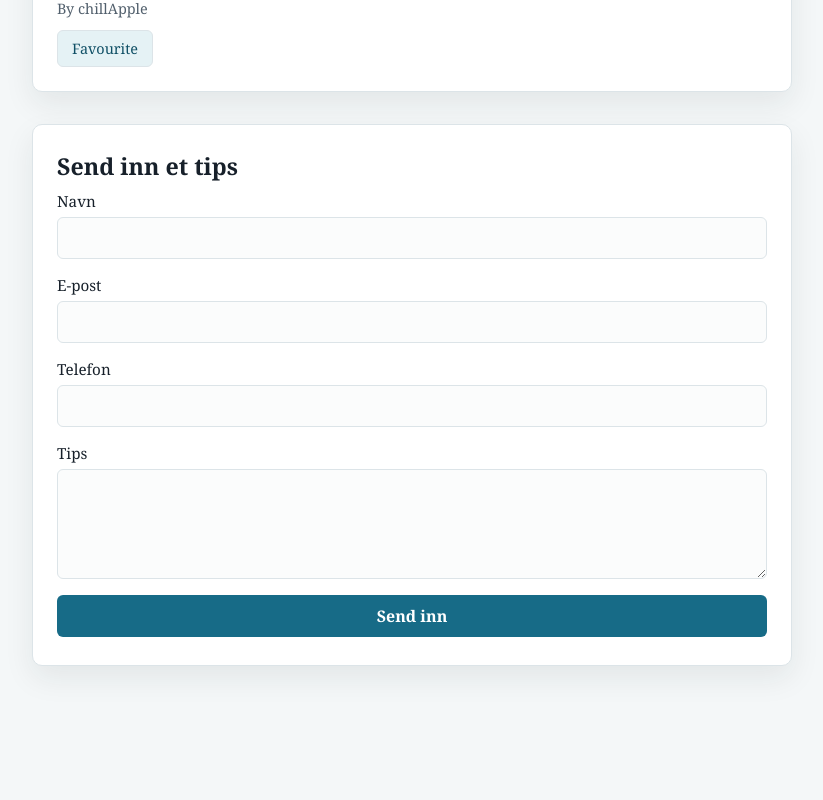
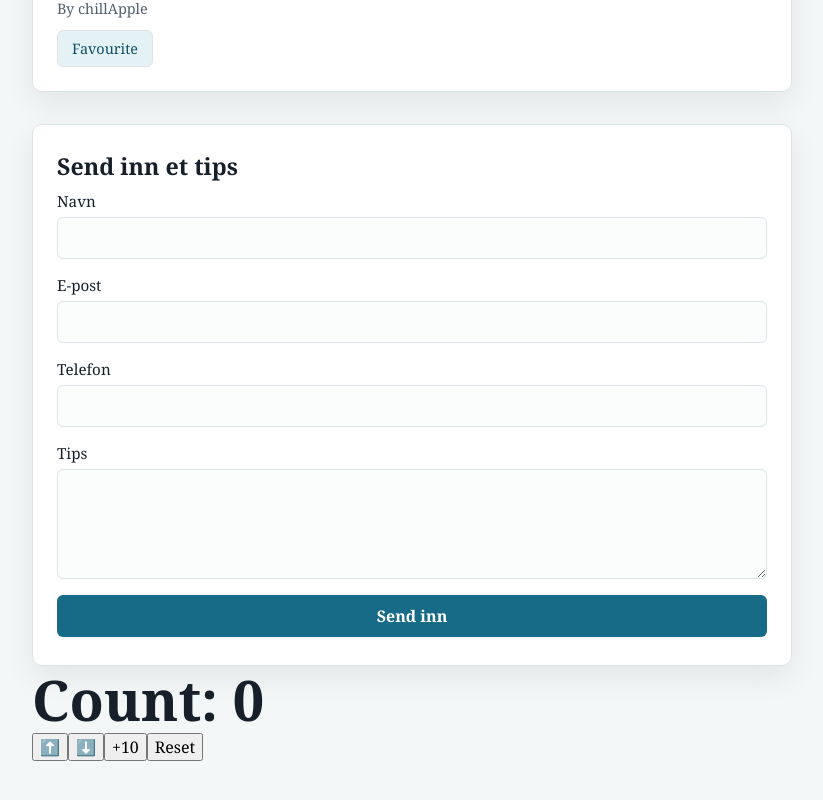
Before and after one commit to Sunniva-Sorensen/vite-react-app, a React (Vite) app: page / in a window 1280 px wide. Shown: the part 794-1594 px from the top of the page, without its empty margins (228-1051 px from the left). Before the commit the page ends 1508 px from the top, so only its background shows below. Built offline with nearby package versions, Linux system fonts and the light colour scheme.

Commit message:
add count using global state with Redux and Redux Toolkit

```diff
--- a/package.json
+++ b/package.json
@@ -12,8 +12,10 @@
     "fmt:check": "oxfmt --check"
   },
   "dependencies": {
+    "@reduxjs/toolkit": "^2.12.0",
     "react": "^19.2.8",
     "react-dom": "^19.2.8",
+    "react-redux": "^9.3.0",
     "react-router-dom": "^7.18.4"
   },
   "devDependencies": {
--- /dev/null
+++ b/src/components/Counter/Counter.tsx
@@ -0,0 +1,18 @@
+import { useDispatch, useSelector } from "react-redux";
+import { decrement, increment } from "../../state/counter/counterslice";
+import type { AppDispatch, RootState } from "../../state/store";
+
+export function Counter() {
+    const count = useSelector((state: RootState) => state.counter.value);
+    const dispatch = useDispatch<AppDispatch>();
+
+    return (
+        <div>
+            <h1>Count: {count}</h1>
+            <button onClick={() => dispatch(increment())}>⬆️</button>
+            <button onClick={() => dispatch(decrement())}>⬇️</button>
+            <button onClick={() => dispatch({ type: "counter/incrementByAmount", payload: 10 })}>+10</button>
+            <button onClick={() => dispatch({ type: "counter/reset" })}>Reset</button>
+        </div>
+    );
+}
--- /dev/null
+++ b/src/components/LoginForm/LoginForm.tsx
@@ -0,0 +1,49 @@
+import { useState } from "react";
+import { useAuthContext } from "../../context/AuthContext";
+import "./LoginForm.css";
+
+export function LoginForm() {
+    const [name, setName] = useState("");
+    const { user, isLoggedIn, setUser, setIsLoggedIn } = useAuthContext();
+
+    function handleLogin(event: React.FormEvent<HTMLFormElement>) {
+        event.preventDefault();
+
+        setUser({
+            id: 1,
+            name,
+            email: "",
+        });
+
+        setIsLoggedIn(true);
+    }
+
+    function handleLogout() {
+        setUser(undefined);
+        setIsLoggedIn(false);
+    }
+
+    if (isLoggedIn) {
+        return (
+            <div className="login-status">
+                <p>Logged in as {user?.name}</p>
+                <button type="button" onClick={handleLogout}>
+                    Log out
+                </button>
+            </div>
+        );
+    }
+
+    return (
+        <form className="login-form" onSubmit={handleLogin}>
+            <label htmlFor="name">Name</label>
+            <input
+                id="name"
+                value={name}
+                onChange={(event) => setName(event.target.value)}
+                required
+            />
+            <button type="submit">Log in</button>
+        </form>
+    );
+}
--- a/src/main.tsx
+++ b/src/main.tsx
@@ -3,11 +3,15 @@ import { createRoot } from 'react-dom/client'
 import './index.css'
 import App from './App.tsx'
 import { AuthProvider } from './context/AuthProvider'
+import { Provider } from "react-redux";
+import { store } from "./state/store.ts";
 
 createRoot(document.getElementById('root')!).render(
   <StrictMode>
-    <AuthProvider>
-      <App />
-    </AuthProvider>
+    <Provider store={store}>
+      <AuthProvider>
+        <App />
+      </AuthProvider>
+    </Provider>
   </StrictMode>,
 )
--- a/src/pages/Home/Home.tsx
+++ b/src/pages/Home/Home.tsx
@@ -5,11 +5,10 @@ import { Button } from "../../components/Button/Button";
 import { Header } from "../../components/Header/Header";
 import { TipForm } from "../../components/TipForm/TipForm";
 import "./Home.css";
-import { useAuthContext } from "../../context/AuthContext";
+import { LoginForm } from "../../components/LoginForm/LoginForm";
+import { Counter } from "../../components/Counter/Counter";
 
 export function HomePage() {
-  const { user, isLoggedIn, setUser, setIsLoggedIn } = useAuthContext();
-  const [name, setName] = useState("");
   const [articles, setArticles] = useState(initialArticles);
 
   function handleFavourite(slug: string) {
@@ -22,44 +21,17 @@ export function HomePage() {
     );
   }
 
-  function handleLogin(event: React.FormEvent<HTMLFormElement>) {
-    event.preventDefault();
-    setUser({ id: 1, name, email: "" });
-    setIsLoggedIn(true);
-  }
-
-  function handleLogout() {
-    setUser(undefined);
-    setIsLoggedIn(false);
-  }
-
   return (
     <>
       <Header />
       <div className="home-controls">
         <Button />
 
-        {isLoggedIn ? (
-          <div className="login-status">
-            <p>Logged in as {user?.name}</p>
-            <button type="button" onClick={handleLogout}>Log out</button>
-          </div>
-        ) : (
-          <form className="login-form" onSubmit={handleLogin}>
-            <label htmlFor="name">Name</label>
-            <input
-              id="name"
-              value={name}
-              onChange={(event) => setName(event.target.value)}
-              required
-            />
-            <button type="submit">Log in</button>
-          </form>
-        )}
+        <LoginForm />
       </div>
 
       <main>
-        {articles.map(article => (
+        {articles.map((article) => (
           <ArticlePreview
             key={article.slug}
             article={article}
@@ -68,6 +40,8 @@ export function HomePage() {
         ))}
 
         <TipForm />
+        <Counter />
+
       </main>
     </>
   );
--- /dev/null
+++ b/src/state/counter/counterslice.ts
@@ -0,0 +1,29 @@
+import { createSlice } from "@reduxjs/toolkit";
+
+interface CounterState {
+    value: number;
+}
+
+const initialState: CounterState = {
+    value: 0,
+};
+
+const counterSlice = createSlice({
+    name: "counter",
+    initialState,
+    reducers: {
+        increment: (state) => {
+            state.value += 1;
+        },
+        decrement: (state) => {
+            state.value -= 1;
+        },
+        incrementByAmount: (state, action) => {
+            state.value += action.payload;
+        },
+        reset: () => initialState
+    },
+});
+
+export const { increment, decrement, incrementByAmount, reset } = counterSlice.actions;
+export default counterSlice.reducer;
--- /dev/null
+++ b/src/state/store.ts
@@ -0,0 +1,11 @@
+import { configureStore } from "@reduxjs/toolkit";
+import counterReducer from "./counter/counterslice";
+
+export const store = configureStore({
+    reducer: {
+        counter: counterReducer,
+    },
+});
+
+export type RootState = ReturnType<typeof store.getState>;
+export type AppDispatch = typeof store.dispatch;
```
Also changed, not shown: src/components/LoginForm/LoginForm.css (added), 1 other file (tests, documents, lock files or other folders).
